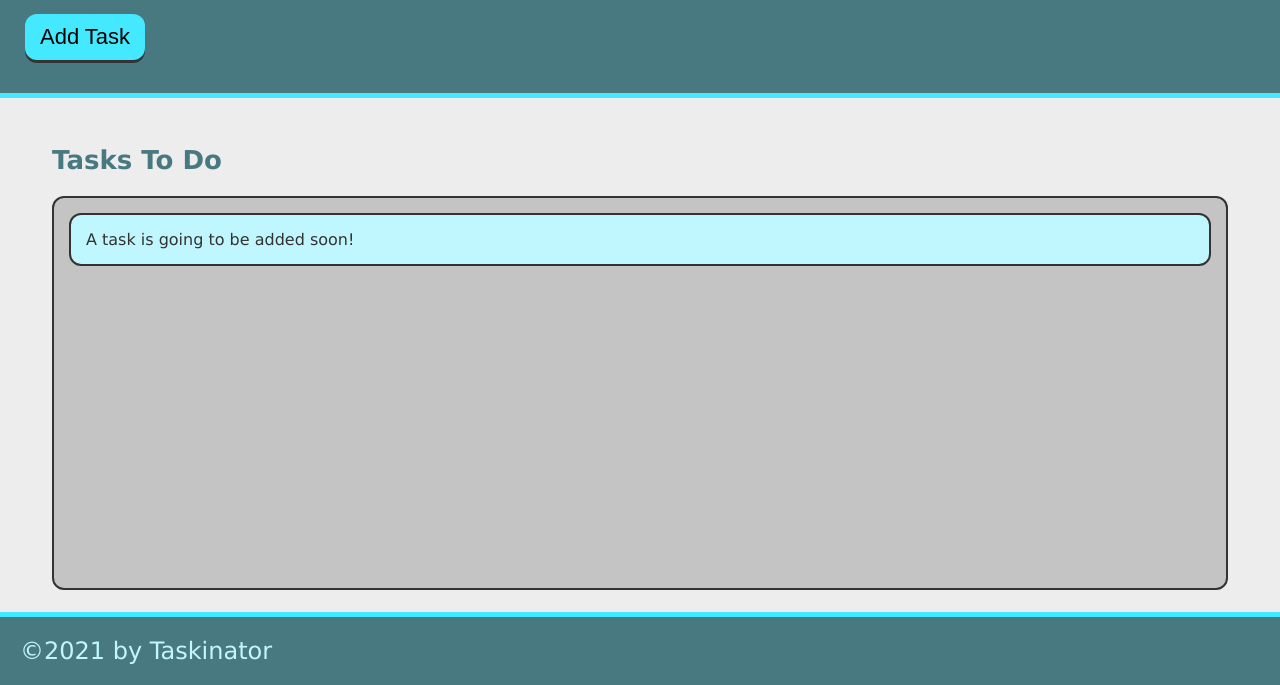
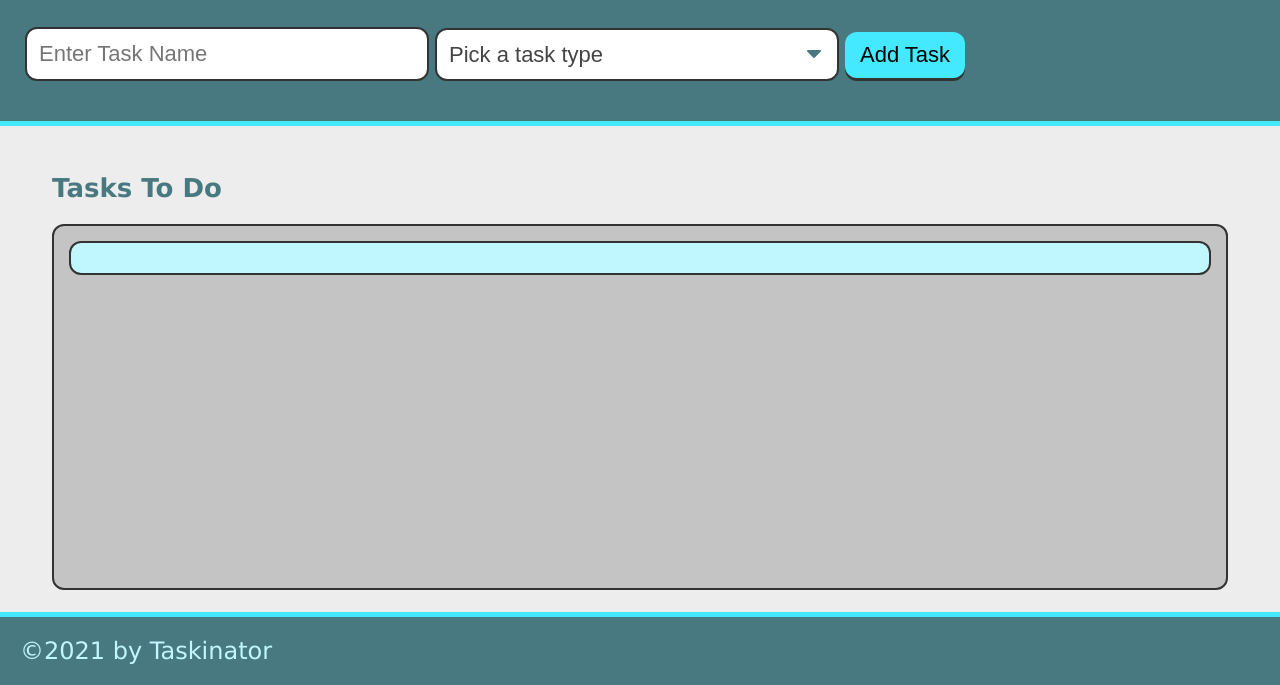
Before and after one commit to jakecaswell/taskinator, a plain HTML site: page index.html in a window 1280 px wide. Shown: the part 115-800 px from the top of the page. Drawn offline with Linux system fonts and the light colour scheme.

Commit message:
added a form and dropdown menu using form and select tags

```diff
--- a/index.html
+++ b/index.html
@@ -13,14 +13,29 @@
         <p>
             Click the button below to add a new task!
         </p>
-        <button class="btn" id="save-task">Add Task</button>
+        <form id="task-form">
+            <div class="form-group">
+                <input type="text" name="task-name" placeholder="Enter Task Name" />
+            </div>
+            <div class="form-group">
+                <select name="task-type" class="select-dropdown">
+                    <option value="" disabled selected>Pick a task type</option>
+                    <option value="Print">Print</option>
+                    <option value="Web">Web</option>
+                    <option value="Mobile">Mobile</option>
+                </select>
+            </div>
+            <div class="form-group">
+                <button class="btn" id="save-task">Add Task</button>
+            </div>
+        </form>
     </header>
 
     <main class="page-content">
         <section class="task-list-wrapper">
             <h2 class="list-title">Tasks To Do</h2>
             <ul class="task-list" id="tasks-to-do">
-                <li class="task-item">A task is going to be added soon!</li>
+                <li class="task-item"></li>
             </ul>
         </section>
     </main>
```
